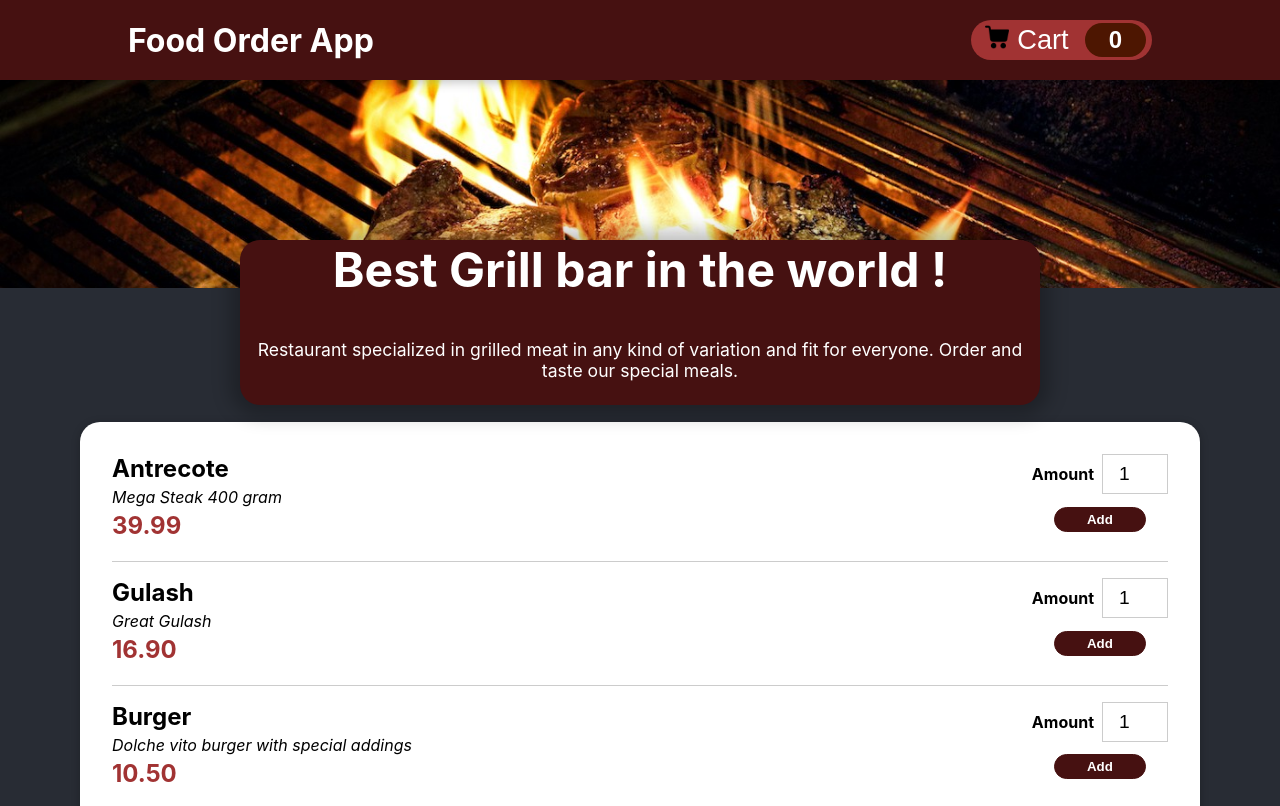
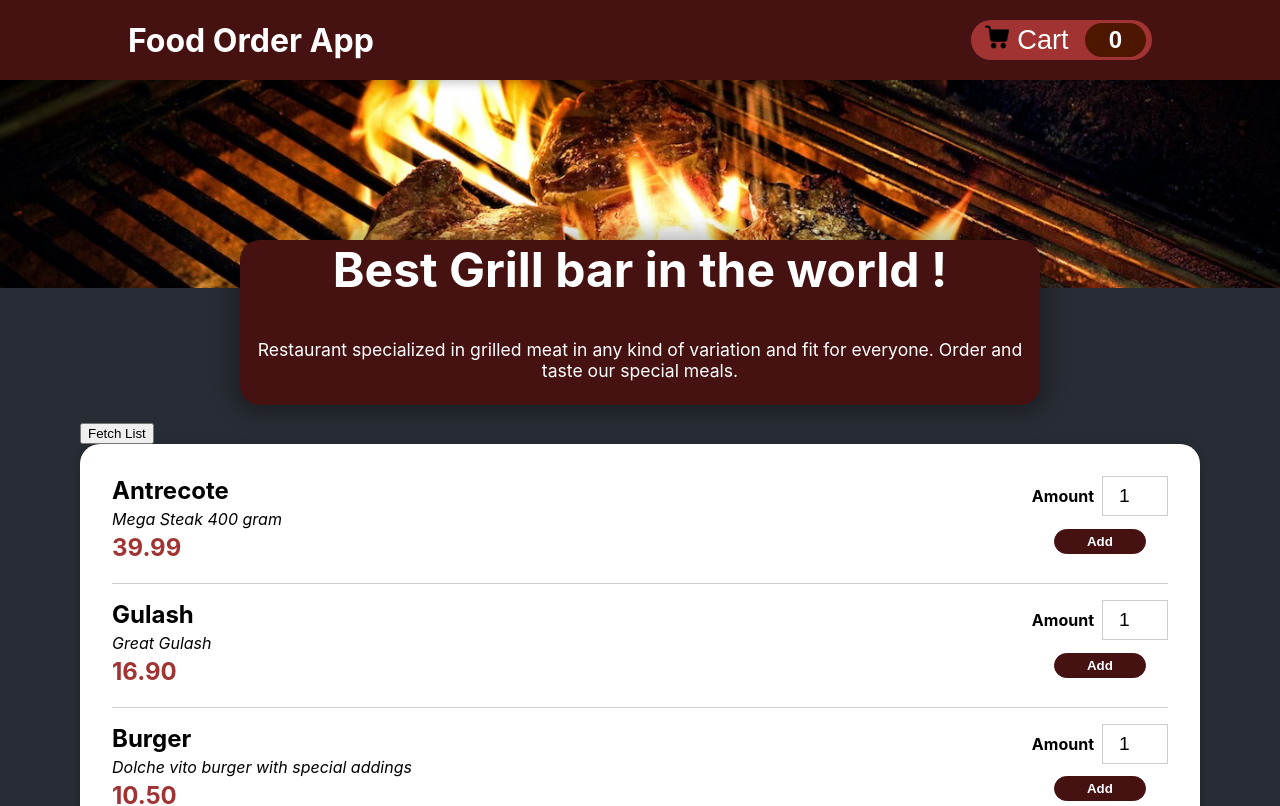
Before and after one commit to michael-ryk/p-food-order, a React (Create React App) app: page / in a window 1280 px wide. Shown: the top 806 px of the page. Built offline with nearby package versions, Linux system fonts and the light colour scheme.

Commit message:
Fetch Data from DB on button press

```diff
--- a/src/components/Food/AvailableFood.jsx
+++ b/src/components/Food/AvailableFood.jsx
@@ -1,11 +1,29 @@
 import DUMMY_FOOD from './DummyFoodList';
+import {useEffect} from 'react';
 import classes from './AvailableFood.module.css'
 import Card from '../UI/Card';
 import FoodItem from './FoodItem/FoodItem';
 
 const AvailableFood = () => {
+
+  // Fetch data from DB once when page loaded
+  // useEffect(()=>{
+
+  // },[]);
+
+  async function fetchFoodList () {
+    console.log('Start Async Function to fetch data')
+    const response = await fetch("https://p-food-order-default-rtdb.firebaseio.com/meals.json");
+    const data = await response.json();
+
+    console.log(data);
+  }
+
+
+
   return (
     <section className={classes.food}>
+      <button onClick={fetchFoodList}>Fetch List</button>
       <Card>
         <ul>
           {DUMMY_FOOD.map(item => {
```
